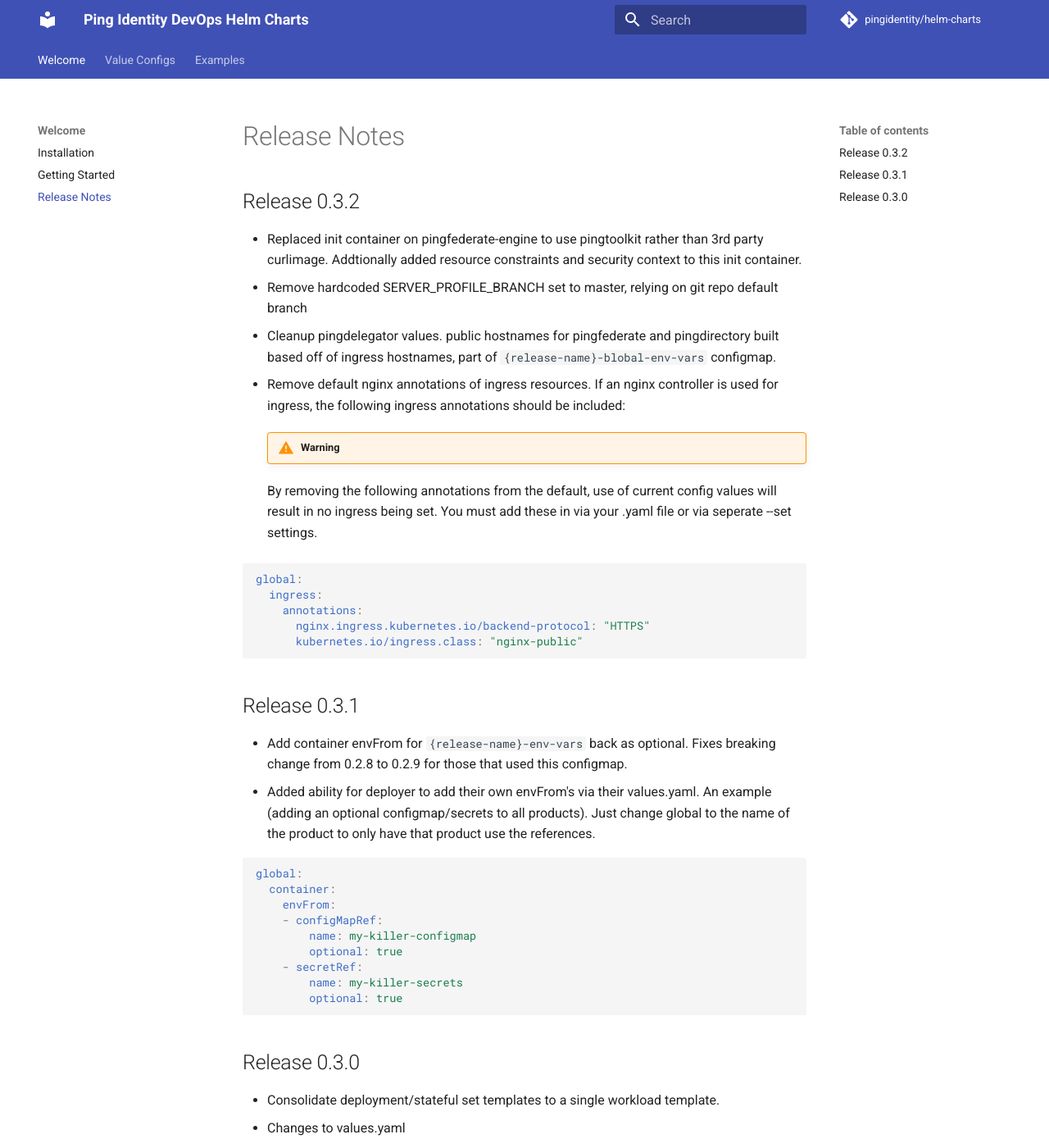
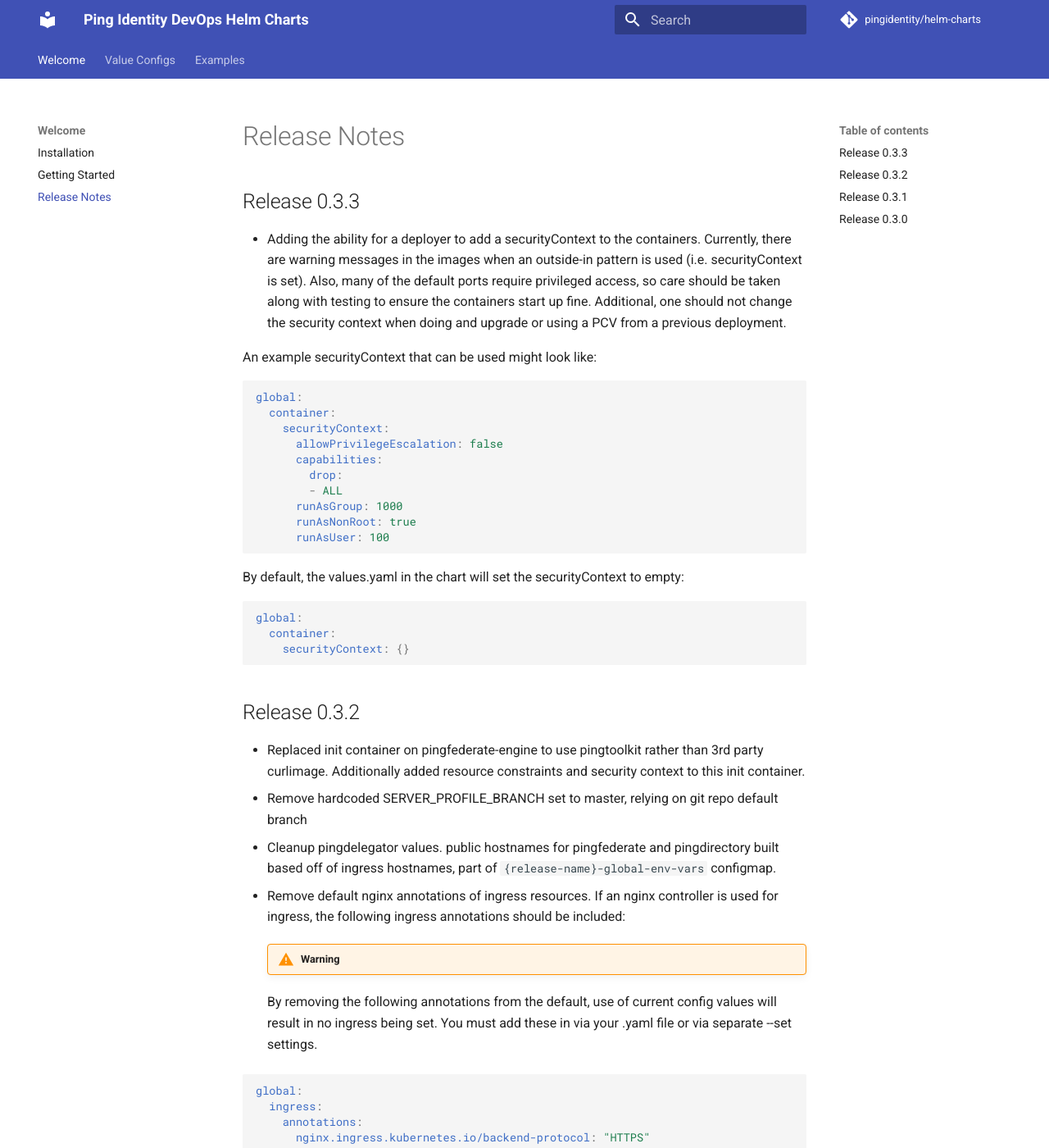
Before and after one commit to pingidentity/helm-charts, an MkDocs documentation site: the page built from docs/release-notes.md, in a window 1280 px wide and 1400 px high. Shown: the whole window at 82% size. Built offline with MkDocs 1.6.1 and Material for MkDocs 9.7.7, drawn with Linux system fonts in a browser that asks for light colours; comment, search, counter and statistics services are not loaded; some of the changed text lies outside the part shown.

Commit message:
Adding securityContext

````diff
--- a/docs/release-notes.md
+++ b/docs/release-notes.md
@@ -1,20 +1,52 @@
 # Release Notes
+
+## Release 0.3.3
+
+* Adding the ability for a deployer to add a securityContext to the containers.
+  Currently, there are warning messages in the images when an outside-in pattern is
+  used (i.e. securityContext is set). Also, many of the default ports require privileged
+  access, so care should be taken along with testing to ensure the containers start up
+  fine. Additional, one should not change the security context when doing and upgrade
+  or using a PCV from a previous deployment.
+
+An example securityContext that can be used might look like:
+
+```yaml
+global:
+  container:
+    securityContext:
+      allowPrivilegeEscalation: false
+      capabilities:
+        drop:
+        - ALL
+      runAsGroup: 1000
+      runAsNonRoot: true
+      runAsUser: 100
+```
+
+By default, the values.yaml in the chart will set the securityContext to empty:
+
+```yaml
+global:
+  container:
+    securityContext: {}
+```
 
 ## Release 0.3.2
 
 * Replaced init container on pingfederate-engine to use pingtoolkit rather than 3rd party
-  curlimage.  Addtionally added resource constraints and security context to this init
+  curlimage.  Additionally added resource constraints and security context to this init
   container.
 * Remove hardcoded SERVER_PROFILE_BRANCH set to master, relying on git repo default branch
 * Cleanup pingdelegator values.  public hostnames for pingfederate and pingdirectory
-  built based off of ingress hostnames, part of `{release-name}-blobal-env-vars` configmap.
+  built based off of ingress hostnames, part of `{release-name}-global-env-vars` configmap.
 * Remove default nginx annotations of ingress resources.  If an nginx controller is used
   for ingress, the following ingress annotations should be included:
 
     !!! warning
     By removing the following annotations from the default, use of current config values
     will result in no ingress being set.  You must add these in via your .yaml file or via
-    seperate --set settings.
+    separate --set settings.
 
 ```yaml
 global:
@@ -101,5 +133,5 @@
 
 * Renamed template files in pinglib from .yaml to .tpl
 * Added `terminationGracePeriodSeconds` to container to support setting in values
-* Added `serviceAccountName` to vault.hashicorp to specify to the continer what service
+* Added `serviceAccountName` to vault.hashicorp to specify to the container what service
   account can be used to authenticate to the Hashicorp Vault Injector
````
Also changed, not shown: docs/config/container.md (+1 -0 lines), 4 other files.
